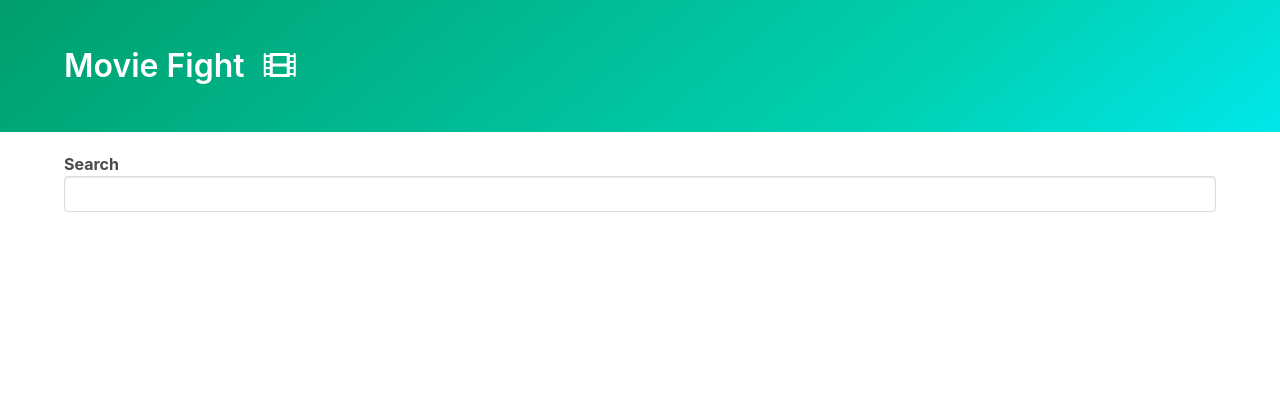
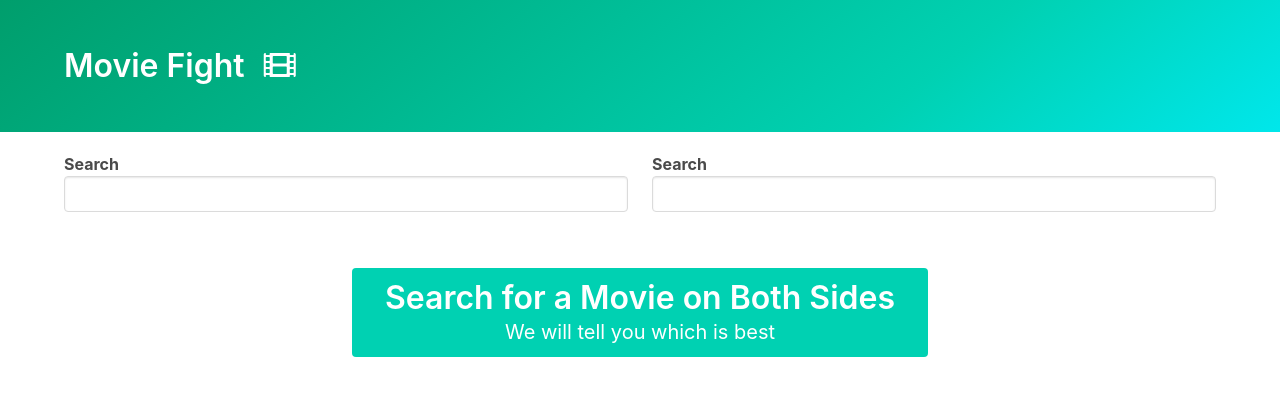
Before and after one commit to syhndie/movie-fight, a plain HTML site: page index.html in a window 1280 px wide. Drawn offline with nearby package versions, Linux system fonts and the light colour scheme.

Commit message:
now have two autocomplete dropdowns and user instructions

```diff
--- a/index.html
+++ b/index.html
@@ -22,8 +22,18 @@
     </div>
   </section>
   <div class="container">
-    <div class="autocomplete"></div>
-    <div id="summary"></div>
+    <div class="columns">
+      <div class="column">
+        <div id="left-autocomplete"></div>
+      </div>
+      <div class="column">
+        <div id="right-autocomplete"></div>
+      </div>
+    </div>
+    <div class="column is-half notification is-primary tutorial">
+      <h1 class="title">Search for a Movie on Both Sides</h1>
+      <p class="subtitle">We will tell you which is best</p>
+    </div>
   </div>
   <script src="utils.js"></script>
   <script src="autocomplete.js"></script>
--- a/index.js
+++ b/index.js
@@ -1,5 +1,4 @@
-createAutocomplete({
-    root: document.querySelector('.autocomplete'),
+const autoCompleteConfig = {
     renderOption: (movie) => {
         const imgSrc = movie.Poster === 'N/A' ? '' : movie.Poster;
         return `
@@ -26,6 +25,14 @@ createAutocomplete({
         }
         return searchResponse.data.Search;
     }
+}
+createAutocomplete({
+    ...autoCompleteConfig,
+    root: document.querySelector('#left-autocomplete')
+});
+createAutocomplete({
+    ...autoCompleteConfig,
+    root: document.querySelector('#right-autocomplete')
 });
 
 const onMovieSelect = async (movie) => {
```
